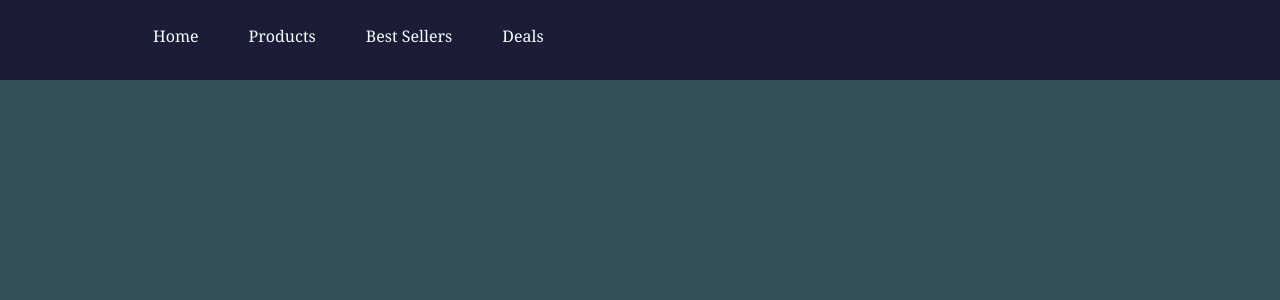
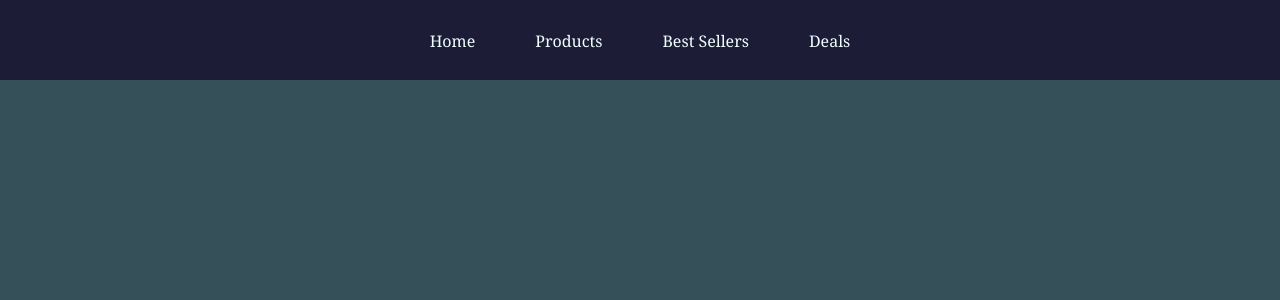
Before and after one commit to snigdho611/mern-superstore, a React (Create React App) app in the folder frontend/: page /home in a window 1280 px wide. Shown: the top 300 px of the page. Built offline with nearby package versions, Linux system fonts and the light colour scheme.

Commit message:
Updated Navbar

```diff
--- a/frontend/src/components/Navbar/index.jsx
+++ b/frontend/src/components/Navbar/index.jsx
@@ -1,20 +1,23 @@
 import React from 'react'
+import { useNavigate } from 'react-router-dom'
 import classes from './index.module.css'
 
 const Navbar = () => {
+    const navigate = useNavigate();
+
     return (
         <div className={classes.main}>
             <div className={classes.main_child}>
-                <div className={classes.navlink}>
+                <div className={classes.navlink} onClick={() => { navigate("/home") }}>
                     Home
                 </div>
-                <div className={classes.navlink}>
+                <div className={classes.navlink} onClick={() => { navigate("/products") }}>
                     Products
                 </div>
-                <div className={classes.navlink}>
+                <div className={classes.navlink} onClick={() => { navigate("/sellers") }}>
                     Best Sellers
                 </div>
-                <div className={classes.navlink}>
+                <div className={classes.navlink} onClick={() => { navigate("/deals") }}>
                     Deals
                 </div>
             </div>
--- a/frontend/src/components/Navbar/index.module.css
+++ b/frontend/src/components/Navbar/index.module.css
@@ -1,19 +1,28 @@
 .main {
   width: 100%;
   position: sticky;
-  top: 5px;
-  background-color: rgb(28, 28, 54);
+  top: 0px;
+  background-color: #1c1c36;
   height: 80px;
 }
 
 .main_child {
   display: flex;
   flex-direction: row;
-  width: 80%;
+  width: 50%;
   margin: 0 auto;
+  justify-content: center;
 }
 
 .navlink {
   color: azure;
   margin: 25px;
+  cursor: pointer;
+  padding: 5px;
+  transition: 0.25s background-color;
+  border-radius: 5px;
 }
+
+.navlink:hover {
+  background-color: #5a5acc;
+}
```
